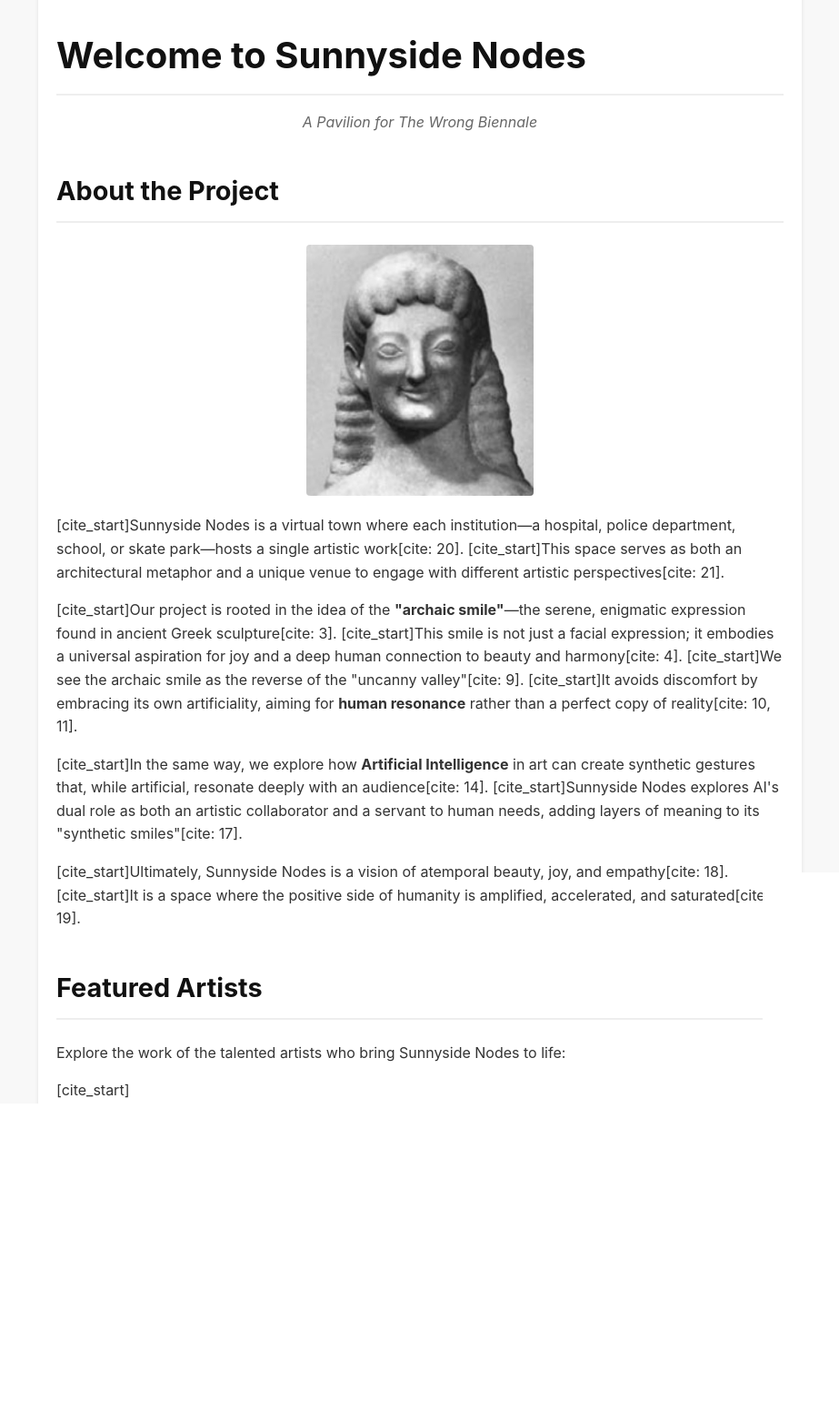
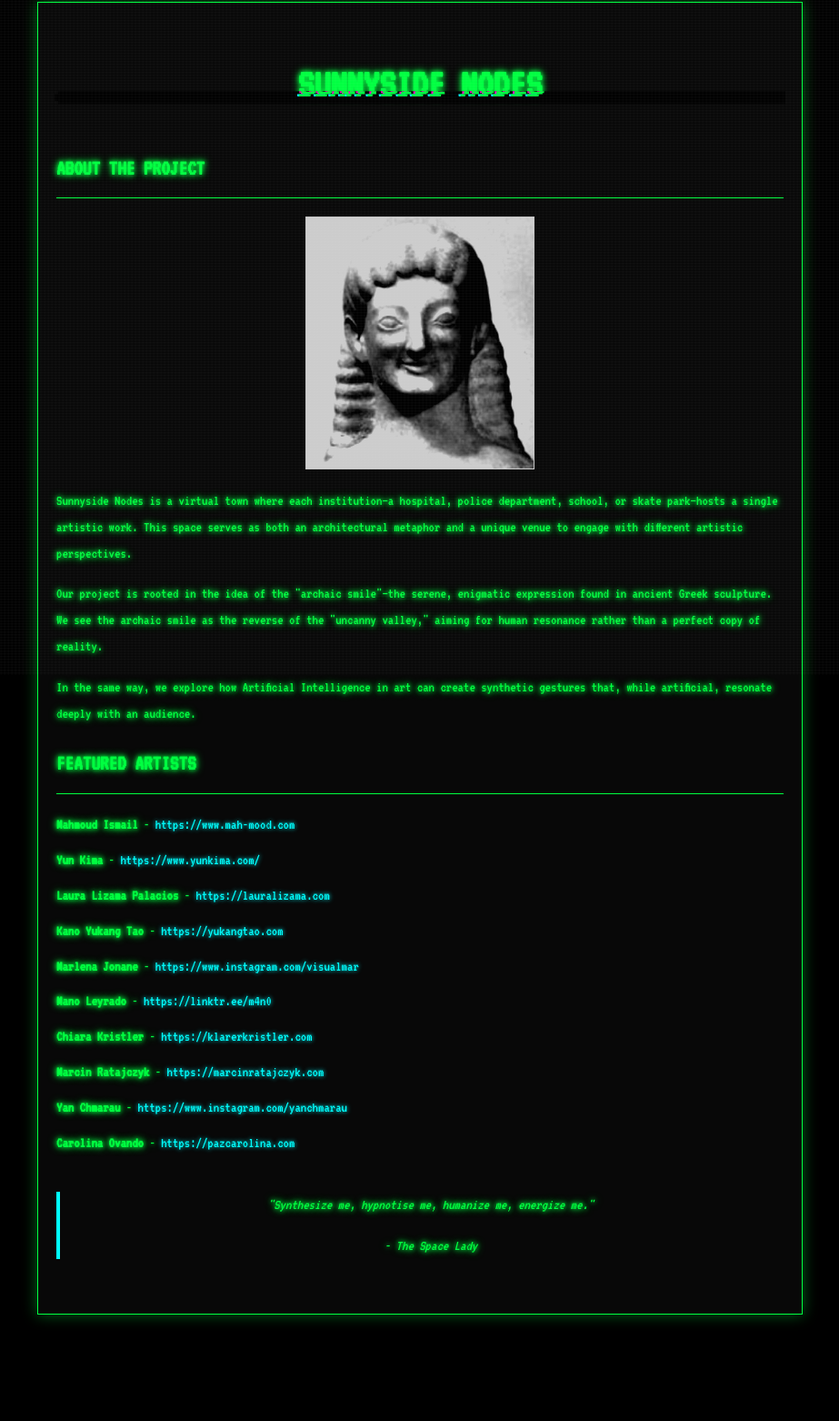
Before and after one commit to mahmoudismail91/Sunnyside-Nodes, a plain HTML site: page index.html in a window 1280 px wide. Shown: the part 58-1620 px from the top of the page at 91% size, without its empty margins (178-1101 px from the left). After the commit the page ends 1563 px from the top, so only its background shows below. Drawn offline with Linux system fonts and the light colour scheme.

Commit message:
Add files via upload

```diff
--- a/index.html
+++ b/index.html
@@ -5,80 +5,153 @@
     <meta name="viewport" content="width=device-width, initial-scale=1.0">
     <title>Sunnyside Nodes</title>
     <style>
+        /* --- Base & Dark Theme --- */
+        @import url('https://fonts.googleapis.com/css2?family=VT323&display=swap');
+
         body {
-            font-family: -apple-system, BlinkMacSystemFont, "Segoe UI", Roboto, Helvetica, Arial, sans-serif, "Apple Color Emoji", "Segoe UI Emoji", "Segoe UI Symbol";
-            line-height: 1.6;
+            font-family: 'VT323', monospace; /* Pixelated, retro font */
+            line-height: 1.8;
             margin: 0;
-            padding: 0;
-            background-color: #f8f8f8;
-            color: #333;
+            padding: 20px;
+            background-color: #000;
+            color: #00ff41; /* Neon Green Text */
+            text-shadow: 0 0 5px #00ff41, 0 0 10px #00ff41;
+            overflow-x: hidden; /* Prevents horizontal scroll from glitch effect */
         }
+
         .container {
             max-width: 800px;
             margin: 40px auto;
             padding: 20px;
-            background-color: #fff;
-            border-radius: 8px;
-            box-shadow: 0 2px 4px rgba(0,0,0,0.1);
+            background-color: rgba(10, 10, 10, 0.8);
+            border: 1px solid #00ff41;
+            box-shadow: 0 0 15px rgba(0, 255, 65, 0.4);
         }
+
         h1, h2 {
-            color: #111;
-            border-bottom: 2px solid #eee;
+            text-transform: uppercase;
+        }
+
+        h2 {
+            border-bottom: 1px solid #00ff41;
             padding-bottom: 10px;
         }
-        h1 {
-            font-size: 2.5em;
-        }
-        h2 {
-            font-size: 1.8em;
-            margin-top: 40px;
-        }
-        .subtitle {
-            font-style: italic;
-            color: #666;
-            text-align: center;
-            margin-top: -10px;
-            margin-bottom: 30px;
-        }
-        p {
-            margin-bottom: 1em;
-        }
+
         a {
-            color: #007BFF;
+            color: #00ffff; /* Cyan links */
             text-decoration: none;
+            text-shadow: 0 0 5px #00ffff;
         }
         a:hover {
             text-decoration: underline;
+            background-color: #00ff41;
+            color: #000;
+            text-shadow: none;
         }
+
         .artist-list {
             list-style: none;
             padding: 0;
         }
         .artist-list li {
             margin-bottom: 10px;
-            font-size: 1.1em;
         }
+
         .header-image {
             width: 100%;
             max-width: 250px;
             display: block;
             margin: 20px auto;
-            border-radius: 4px;
+            border: 1px solid #00ff41;
+            filter: grayscale(1) contrast(2) brightness(0.8);
         }
+
         blockquote {
             font-style: italic;
-            color: #555;
-            border-left: 4px solid #ccc;
+            border-left: 4px solid #00ffff;
             padding-left: 20px;
             margin: 40px 0;
             text-align: center;
         }
-        blockquote footer {
-            display: block;
-            margin-top: 10px;
-            color: #777;
-            font-size: 0.9em;
+
+        /* --- Noise/Static Overlay Effect --- */
+        body::after {
+            content: "";
+            position: fixed;
+            top: 0;
+            left: 0;
+            width: 100vw;
+            height: 100vh;
+            background: repeating-linear-gradient(0deg, rgba(0,0,0,0) 0, rgba(0,0,0,0) 1px, rgba(255,255,255,0.05) 2px, rgba(255,255,255,0.05) 3px),
+                        repeating-linear-gradient(90deg, rgba(0,0,0,0) 0, rgba(0,0,0,0) 2px, rgba(255,255,255,0.03) 3px, rgba(255,255,255,0.03) 4px);
+            opacity: 0.5;
+            z-index: 9999;
+            pointer-events: none;
+            animation: static 0.1s infinite;
         }
+
+        @keyframes static {
+            0%, 100% { background-position: 0 0; }
+            10% { background-position: -5px -5px; }
+            20% { background-position: 5px 5px; }
+            30% { background-position: -10px 10px; }
+            40% { background-position: 10px -10px; }
+            50% { background-position: -5px 10px; }
+            60% { background-position: 5px -5px; }
+            70% { background-position: -10px -10px; }
+            80% { background-position: 10px 5px; }
+            90% { background-position: -5px -10px; }
+        }
+
+        /* --- Text Glitch Effect --- */
+        .glitch {
+            font-size: 2.8em;
+            position: relative;
+            text-align: center;
+        }
+
+        .glitch::before,
+        .glitch::after {
+            content: attr(data-text);
+            position: absolute;
+            top: 0;
+            left: 0;
+            width: 100%;
+            height: 100%;
+            background: #000;
+            overflow: hidden;
+        }
+
+        .glitch::before {
+            left: 2px;
+            text-shadow: -2px 0 #ff00c1; /* Magenta */
+            animation: glitch-anim-1 2s infinite linear alternate-reverse;
+        }
+
+        .glitch::after {
+            left: -2px;
+            text-shadow: -2px 0 #00ffff; /* Cyan */
+            animation: glitch-anim-2 2s infinite linear alternate-reverse;
+        }
+
+        @keyframes glitch-anim-1 {
+            0% { clip-path: inset(15% 0 86% 0); }
+            20% { clip-path: inset(55% 0 24% 0); }
+            40% { clip-path: inset(28% 0 45% 0); }
+            60% { clip-path: inset(89% 0 3% 0); }
+            80% { clip-path: inset(45% 0 46% 0); }
+            100% { clip-path: inset(12% 0 83% 0); }
+        }
+
+        @keyframes glitch-anim-2 {
+            0% { clip-path: inset(79% 0 15% 0); }
+            20% { clip-path: inset(18% 0 71% 0); }
+            40% { clip-path: inset(91% 0 5% 0); }
+            60% { clip-path: inset(34% 0 51% 0); }
+            80% { clip-path: inset(71% 0 2% 0); }
+            100% { clip-path: inset(83% 0 13% 0); }
+        }
+
     </style>
 </head>
 <body>
@@ -86,8 +159,7 @@
     <div class="container">
 
         <header>
-            <h1>Welcome to Sunnyside Nodes</h1>
-            <p class="subtitle">A Pavilion for The Wrong Biennale</p>
+            <h1 class="glitch" data-text="Sunnyside Nodes">Sunnyside Nodes</h1>
         </header>
 
         <main>
@@ -97,39 +169,35 @@
                 <img src="archaic-smile.jpg" alt="A black and white photo of a Greek statue with an archaic smile" class="header-image">
 
                 <p>
-                    [cite_start]Sunnyside Nodes is a virtual town where each institution—a hospital, police department, school, or skate park—hosts a single artistic work[cite: 20]. [cite_start]This space serves as both an architectural metaphor and a unique venue to engage with different artistic perspectives[cite: 21].
+                    Sunnyside Nodes is a virtual town where each institution—a hospital, police department, school, or skate park—hosts a single artistic work. This space serves as both an architectural metaphor and a unique venue to engage with different artistic perspectives.
                 </p>
                 <p>
-                    [cite_start]Our project is rooted in the idea of the <strong>"archaic smile"</strong>—the serene, enigmatic expression found in ancient Greek sculpture[cite: 3]. [cite_start]This smile is not just a facial expression; it embodies a universal aspiration for joy and a deep human connection to beauty and harmony[cite: 4]. [cite_start]We see the archaic smile as the reverse of the "uncanny valley"[cite: 9]. [cite_start]It avoids discomfort by embracing its own artificiality, aiming for <strong>human resonance</strong> rather than a perfect copy of reality[cite: 10, 11].
+                    Our project is rooted in the idea of the "archaic smile"—the serene, enigmatic expression found in ancient Greek sculpture. We see the archaic smile as the reverse of the "uncanny valley," aiming for human resonance rather than a perfect copy of reality.
                 </p>
                 <p>
-                    [cite_start]In the same way, we explore how <strong>Artificial Intelligence</strong> in art can create synthetic gestures that, while artificial, resonate deeply with an audience[cite: 14]. [cite_start]Sunnyside Nodes explores AI's dual role as both an artistic collaborator and a servant to human needs, adding layers of meaning to its "synthetic smiles"[cite: 17].
-                </p>
-                <p>
-                    [cite_start]Ultimately, Sunnyside Nodes is a vision of atemporal beauty, joy, and empathy[cite: 18]. [cite_start]It is a space where the positive side of humanity is amplified, accelerated, and saturated[cite: 19].
+                    In the same way, we explore how Artificial Intelligence in art can create synthetic gestures that, while artificial, resonate deeply with an audience.
                 </p>
             </section>
 
             <section id="artists">
                 <h2>Featured Artists</h2>
-                <p>Explore the work of the talented artists who bring Sunnyside Nodes to life:</p>
                 <ul class="artist-list">
-                    [cite_start]<li><strong>Mahmoud Ismail</strong> - <a href="https://www.mah-mood.com" target="_blank">https://www.mah-mood.com</a> [cite: 22]</li>
-                    [cite_start]<li><strong>Yun Kima</strong> - <a href="https://www.yunkima.com/" target="_blank">https://www.yunkima.com/</a> [cite: 23]</li>
-                    [cite_start]<li><strong>Laura Lizama Palacios</strong> - <a href="https://lauralizama.com" target="_blank">https://lauralizama.com</a> [cite: 24]</li>
-                    [cite_start]<li><strong>Kano Yukang Tao</strong> - <a href="https://yukangtao.com" target="_blank">https://yukangtao.com</a> [cite: 25]</li>
-                    [cite_start]<li><strong>Marlena Jonane</strong> - <a href="https://www.instagram.com/visualmar" target="_blank">https://www.instagram.com/visualmar</a> [cite: 26]</li>
-                    [cite_start]<li><strong>Mano Leyrado</strong> - <a href="https://linktr.ee/m4n0" target="_blank">https://linktr.ee/m4n0</a> [cite: 27]</li>
-                    [cite_start]<li><strong>Chiara Kristler</strong> - <a href="https://klarerkristler.com" target="_blank">https://klarerkristler.com</a> [cite: 28]</li>
-                    [cite_start]<li><strong>Marcin Ratajczyk</strong> - <a href="https://marcinratajczyk.com" target="_blank">https://marcinratajczyk.com</a> [cite: 29]</li>
-                    [cite_start]<li><strong>Yan Chmarau</strong> - <a href="https://www.instagram.com/yanchmarau" target="_blank">https://www.instagram.com/yanchmarau</a> [cite: 30, 31]</li>
-                    [cite_start]<li><strong>Carolina Ovando</strong> - <a href="https://pazcarolina.com" target="_blank">https://pazcarolina.com</a> [cite: 32]</li>
+                    <li><strong>Mahmoud Ismail</strong> - <a href="https://www.mah-mood.com" target="_blank">https://www.mah-mood.com</a></li>
+                    <li><strong>Yun Kima</strong> - <a href="https://www.yunkima.com/" target="_blank">https://www.yunkima.com/</a></li>
+                    <li><strong>Laura Lizama Palacios</strong> - <a href="https://lauralizama.com" target="_blank">https://lauralizama.com</a></li>
+                    <li><strong>Kano Yukang Tao</strong> - <a href="https://yukangtao.com" target="_blank">https://yukangtao.com</a></li>
+                    <li><strong>Marlena Jonane</strong> - <a href="https://www.instagram.com/visualmar" target="_blank">https://www.instagram.com/visualmar</a></li>
+                    <li><strong>Mano Leyrado</strong> - <a href="https://linktr.ee/m4n0" target="_blank">https://linktr.ee/m4n0</a></li>
+                    <li><strong>Chiara Kristler</strong> - <a href="https://klarerkristler.com" target="_blank">https://klarerkristler.com</a></li>
+                    <li><strong>Marcin Ratajczyk</strong> - <a href="https://marcinratajczyk.com" target="_blank">https://marcinratajczyk.com</a></li>
+                    <li><strong>Yan Chmarau</strong> - <a href="https://www.instagram.com/yanchmarau" target="_blank">https://www.instagram.com/yanchmarau</a></li>
+                    <li><strong>Carolina Ovando</strong> - <a href="https://pazcarolina.com" target="_blank">https://pazcarolina.com</a></li>
                 </ul>
             </section>
 
             <blockquote>
                 <p>"Synthesize me, hypnotise me, humanize me, energize me."</p>
-                [cite_start]<footer>- The Space Lady [cite: 2]</footer>
+                <footer>- The Space Lady</footer>
             </blockquote>
         </main>
 
```
